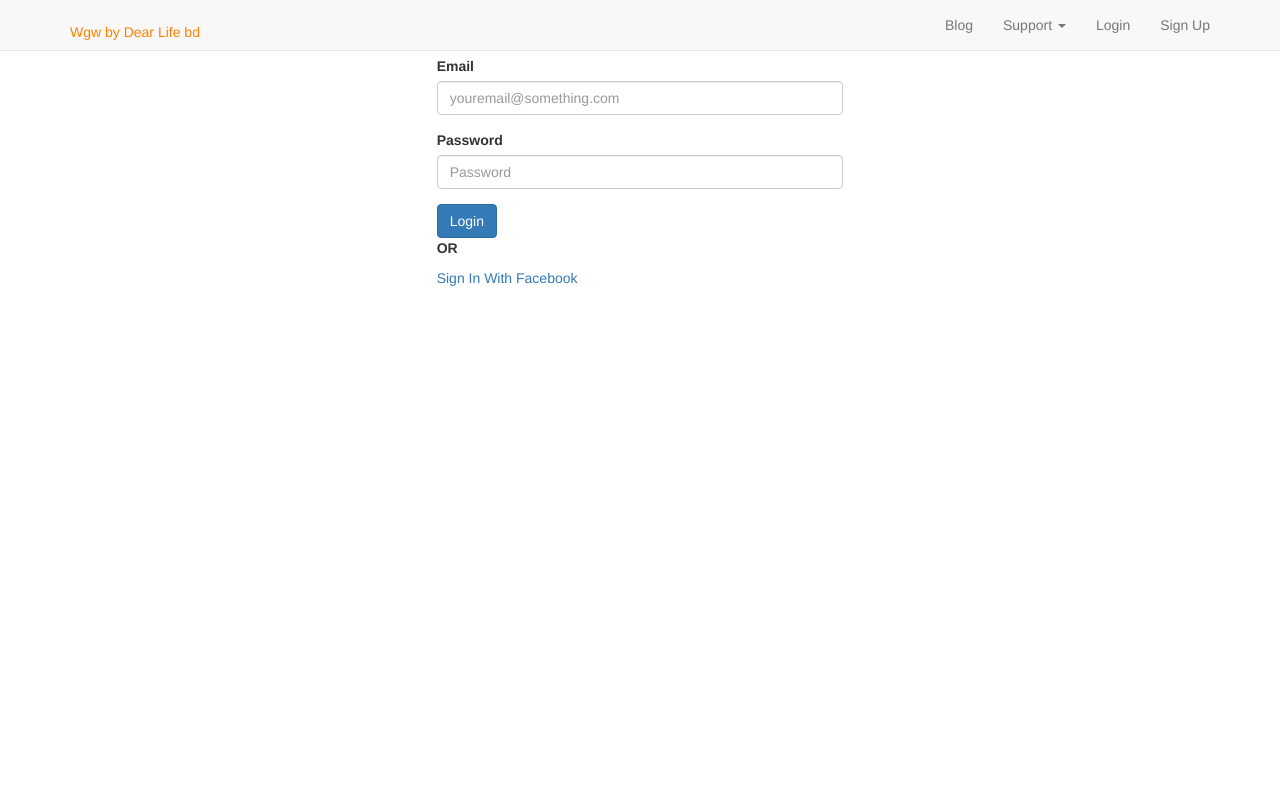
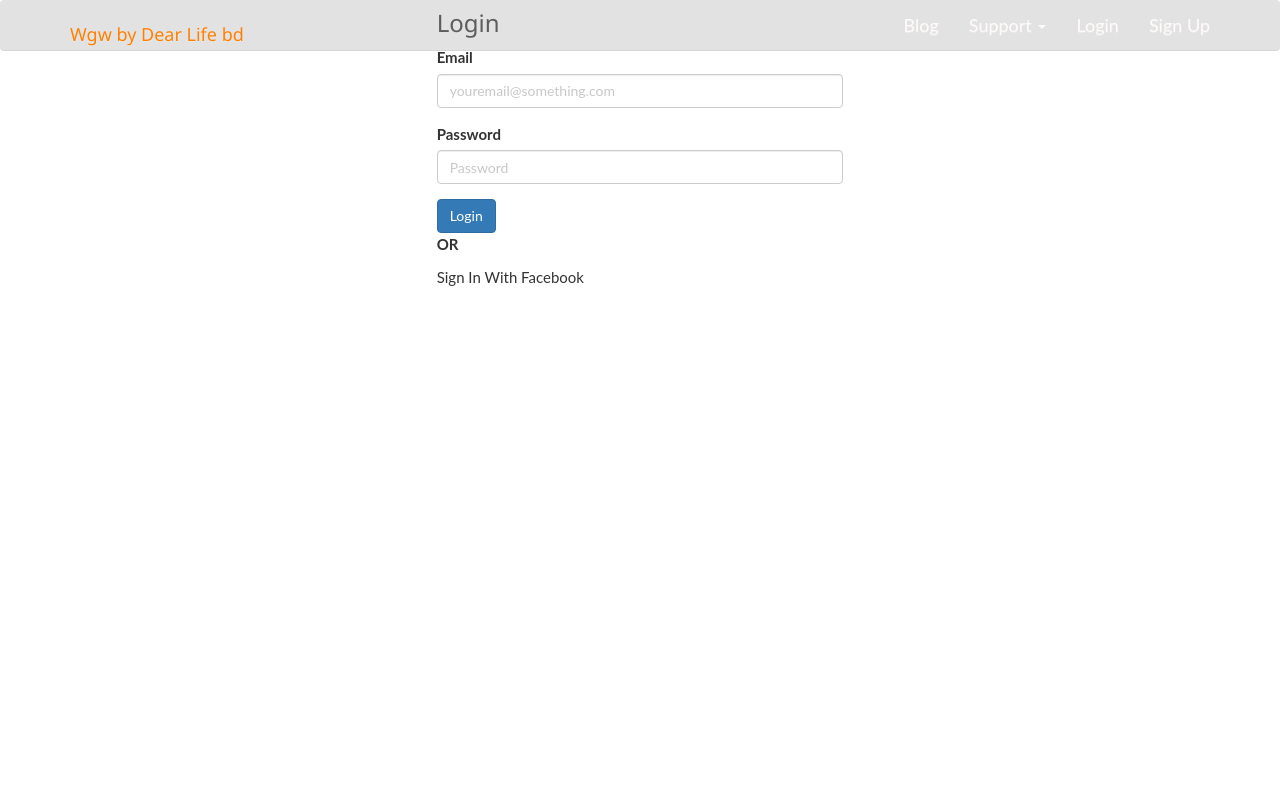
Before and after one commit to Moshiurmamun/online-booking, a Django app: page /accounts/login/ in a window 1280 px wide. Run offline with Django 3.2, Linux system fonts and the light colour scheme; parts of the project's set-up code (start-up, migrations or seed data) failed here and were passed over; some libraries are stand-ins or nearby versions.

Commit message:
Add files via upload

```diff
--- a/templates/base.html
+++ b/templates/base.html
@@ -18,10 +18,59 @@
     <link rel="stylesheet" href="https://maxcdn.bootstrapcdn.com/font-awesome/4.7.0/css/font-awesome.min.css">
 
     <link href="https://fonts.googleapis.com/css?family=Open+Sans" rel="stylesheet">
+    <link rel="stylesheet" href="{% static 'css/base.css' %}">
+<link rel="stylesheet" href="https://www.w3schools.com/w3css/4/w3.css">
+    {% block stylesheet %}
+    {% endblock %}
+
+    <style>
+    html{
+    position: relative;
+    height: 100%;
+}
+
+body{
+    margin: 0px;
+    padding: 0px;
+    font-family: 'Lato', sans-serif;
+    height: 100%;
+    background-color: transparent;
+}
 
 
-    {% block stylesheet %}
-    {% endblock %}
+
+        .navbar-default-transparent {
+            background-image: -webkit-linear-gradient(top, #fff 0, #f8f8f8 100%);
+            background-image: -o-linear-gradient(top, #fff 0, #f8f8f8 100%);
+            background-image: -webkit-gradient(linear, left top, left bottom, from(#fff), to(#f8f8f8));
+            background-image: linear-gradient(to bottom, rgba(255, 255, 255, 0) 0, rgba(248, 248, 248, 0) 100%);
+            filter: progid:DXImageTransform.Microsoft.gradient(startColorstr='#ffffffff', endColorstr='#fff8f8f8', GradientType=0);
+            filter: progid:DXImageTransform.Microsoft.gradient(enabled=false);
+            background-repeat: repeat-x;
+            border-radius: 4px;
+            -webkit-box-shadow: inset 0 1px 0 rgba(255, 255, 255, 0), 0 1px 5px rgba(0, 0, 0, 0);
+            box-shadow: inset 0 1px 0 rgba(255, 255, 255, 0), 0 1px 5px rgba(0, 0, 0, 0);
+            background-color: rgba(172, 172, 172, 0.35);
+            border-color: rgba(66, 66, 66, 0.07);
+        }
+
+        .navbar-default-transparent .navbar-nav > li > a {
+            color: rgb(255, 250, 250);
+            font-size: 18px;
+        }
+
+        .navbar-default-transparent .navbar-brand, .navbar-nav > li > a {
+            text-shadow: 0 1px 0 rgba(255, 255, 255, .25);
+        }
+
+        .navbar-default-transparent .navbar-nav > li > a:focus, .navbar-default .navbar-nav > li > a:hover {
+            color: #fff;
+            background-color: transparent;
+        }
+
+
+        .mySlides {display:none;}
+    </style>
 
 </head>
 <body>
@@ -58,9 +107,19 @@
                         <li><a href="#"><i class="fas fa-phone-volume text-muted"></i> +8801830-888333</a></li>
                     </ul>
                 </li>
+                {% if not request.user.is_authenticated %}
                 <li><a href="{% url 'accounts:login' %}" id="loginLink" >Login</a></li>
                 <li><a href="{% url 'accounts:signup' %}" id="signupLink" >Sign Up <span class="sr-only">(current)</span></a>
                 </li>
+
+                {% else %}
+                {% if request.user.is_superuser %}
+                <li><a href="{% url 'admin:index' %}">Admin</a></li>
+                {% endif %}
+                <li><a href="{% url 'accounts:logout' %}">Logout</a></li>
+                {% endif %}
+
+
 
                 <li class="dropdown hidden" id="profile">
                     <a href="#" class="dropdown-toggle" data-toggle="dropdown" role="button" aria-haspopup="true"
@@ -83,7 +142,111 @@
 
     {% block content %}
 
+<section>
+            <div class="background-image" >
 
+
+
+
+            </div>
+    <br>
+</section>
+
+<section>
+    <div class="container">
+        <div class="row">
+            <div class="col-lg-12 text-center text-uppercase text-muted">
+                <h2>Speacial Offers</h2>
+                <br>
+            </div>
+            <div class="row">
+                <div class="col-md-8 col-md-offset-2">
+                    <img class="mySlides" src="{% static 'image/s1.jpg' %}" style="width:100%; height:350px">
+                    <img class="mySlides" src="{% static 'image/s2.jpg' %}" style="width:100%;height:350px">
+
+                    <button class="w3-button w3-black w3-display-left" onclick="plusDivs(-1)">&#10094;</button>
+                    <button class="w3-button w3-black w3-display-right" onclick="plusDivs(1)">&#10095;</button>
+                <br>
+                </div>
+
+                <script>
+var slideIndex = 1;
+showDivs(slideIndex);
+
+function plusDivs(n) {
+  showDivs(slideIndex += n);
+}
+
+function showDivs(n) {
+  var i;
+  var x = document.getElementsByClassName("mySlides");
+  if (n > x.length) {slideIndex = 1}
+  if (n < 1) {slideIndex = x.length}
+  for (i = 0; i < x.length; i++) {
+    x[i].style.display = "none";
+  }
+  x[slideIndex-1].style.display = "block";
+}
+</script>
+
+            </div>
+        </div>
+    </div>
+
+</section>
+
+
+<!-- ================ Popular Destination =============== -->
+<section>
+    <div class="container">
+        <div class="row">
+            <div class="col-lg-12 text-center ">
+                <h2>Popular Destinations</h2>
+                <br>
+                <div class="row">
+                    <div class="col-lg-12">
+                        <div class="row">
+                            <div class="col-lg-8">
+                                <img src="{% static 'image/coxs.jpg' %}" class="img-responsive">
+                                <p style="position: absolute; top:50%;left:42%;font-size:25px ; color:White; font-weight:bold">Cox's Bazar</p>
+                            </div>
+                            <div class="col-lg-4">
+                                <img src="{% static 'image/dhaka.jpg' %}" class="img-responsive" style="height:280px">
+                                  <p style="position: absolute; top:50%;left:50%;font-size:25px ; color:White; font-weight:bold;transform: translate(-50%, -50%);">Dhaka</p>
+
+                            </div>
+
+                        </div>
+
+                    </div>
+
+                </div>
+                <br>
+                <br>
+                <br>
+                <br>
+            </div>
+
+        </div>
+
+    </div>
+</section>
+
+
+
+
+<section>
+    <div class="container">
+        <div class="row">
+            <div class="col-lg-12 col-md-12 col-sm-12 col-xs-12 text-center text-uppercase text-muted">
+                <h2>Your Best Friend in Travel</h2>
+
+            </div>
+
+        </div>
+
+    </div>
+</section>
 
 
 
```
